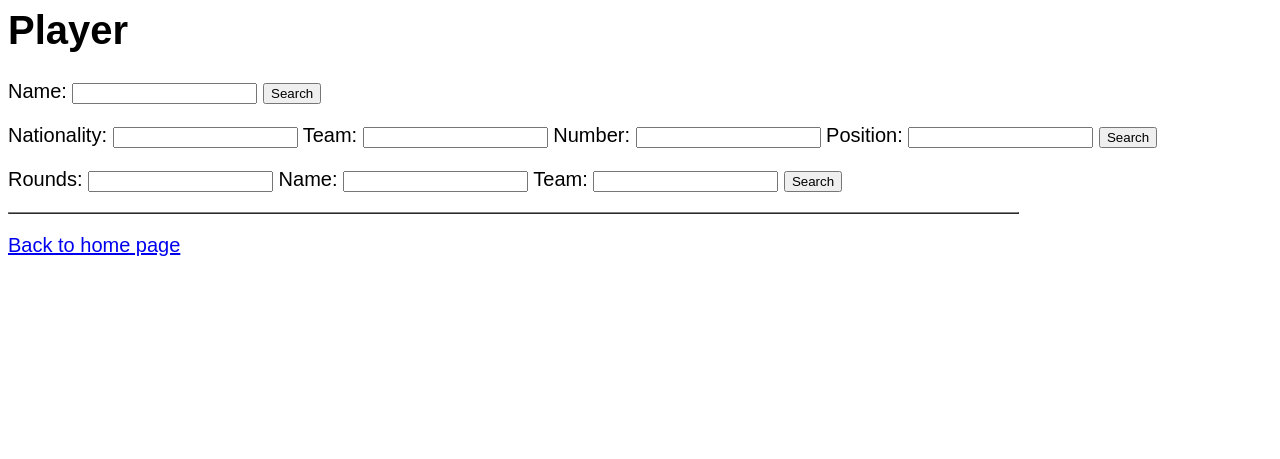
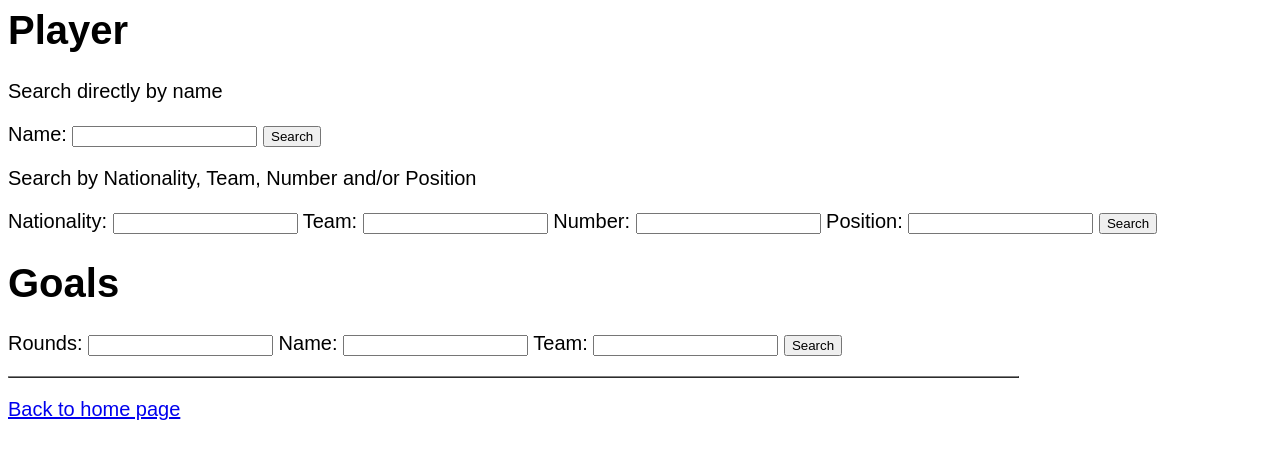
Before and after one commit to pepechu/w4111-proj1, a Flask app: page /player in a window 1280 px wide. Shown: the top 459 px of the page. Run offline with Flask 2, Linux system fonts and the light colour scheme; parts of the project's set-up code (start-up, migrations or seed data) failed here and were passed over.

Commit message:
submission files

```diff
--- a/server.py
+++ b/server.py
@@ -35,7 +35,7 @@ app = Flask(__name__, template_folder=tmpl_dir)
 #
 #     DATABASEURI = "postgresql://gravano:foobar@w4111a.eastus.cloudapp.azure.com/proj1part2"
 #
-DATABASEURI = "postgresql://xxxx@w4111vm.eastus.cloudapp.azure.com/w4111"
+DATABASEURI = "postgresql://zw2364:6005@w4111vm.eastus.cloudapp.azure.com/w4111"
 
 
 #
@@ -277,8 +277,12 @@ def goal():
     cursor = g.conn.execute("SELECT m.numberofgames, tmp.tid, tmp.name, tmp.time, tmp.isowngoal, tmp.ispenalty FROM (goal g join player p on g.pkey=p.pkey) tmp join match m on tmp.matchid=m.matchid WHERE m.numberofgames = %s " % (rounds))
   elif rounds != '' and team != '' and name == '':
     cursor = g.conn.execute("SELECT m.numberofgames, tmp.tid, tmp.name, tmp.time, tmp.isowngoal, tmp.ispenalty FROM (goal g join player p on g.pkey=p.pkey) tmp join match m on tmp.matchid=m.matchid WHERE tmp.tid = '%s' and m.numberofgames = %s and (m.home = '%s' or m.away = '%s') " % (team,rounds,team,team))
+  elif rounds =='' and team !='' and name == '':
+    cursor = g.conn.execute("SELECT m.numberofgames, tmp.tid, tmp.name, tmp.time, tmp.isowngoal, tmp.ispenalty FROM (goal g join player p on g.pkey=p.pkey) tmp join match m on tmp.matchid=m.matchid WHERE tmp.tid = '%s' and (m.home = '%s' or m.away = '%s') " % (team,team,team))
   elif rounds != '' and team == '' and name != '':
     cursor = g.conn.execute("SELECT m.numberofgames, tmp.tid, tmp.name, tmp.time, tmp.isowngoal, tmp.ispenalty FROM (goal g join player p on g.pkey=p.pkey) tmp join match m on tmp.matchid=m.matchid WHERE tmp.name = '%s' and m.numberofgames = %s" % (name,rounds))
+  elif rounds != '' and team != '' and name != '':
+    cursor = g.conn.execute("SELECT m.numberofgames, tmp.tid, tmp.name, tmp.time, tmp.isowngoal, tmp.ispenalty FROM (goal g join player p on g.pkey=p.pkey) tmp join match m on tmp.matchid=m.matchid WHERE tmp.name = '%s' and tmp.tid = '%s' and m.numberofgames = %s and (m.home = '%s' or m.away = '%s') " % (name,team,rounds,team,team))
   elif rounds == '' and team == '' and name != '':
     cursor = g.conn.execute("SELECT m.numberofgames, tmp.tid, tmp.name, tmp.time, tmp.isowngoal, tmp.ispenalty FROM (goal g join player p on g.pkey=p.pkey) tmp join match m on tmp.matchid=m.matchid WHERE tmp.name = '%s'" % (name))
   else:
--- a/templates/index.html
+++ b/templates/index.html
@@ -17,7 +17,7 @@
 <p><a href="topscorer">Top scorer of LaLiga</a></p>
 <p><a href="match">Search for matches</a></p>
 <p><a href="team">Search for team</a></p>
-<p><a href="player">Player</a></p>
+<p><a href="player">Player and Goals</a></p>
 
 </body>
 
--- a/templates/player.html
+++ b/templates/player.html
@@ -9,12 +9,13 @@
 
 <body>
   <h1>Player</h1>
-
+<p> Search directly by name</p>
 <form method="POST" action="/player_name">
 <p> Name:          <input type="text" name="Name">
                    <input type="submit" value="Search"></p>
 </form>
 
+<p> Search by Nationality, Team, Number and/or Position</p>
 <form method="POST" action="/player_information">
 <p> Nationality:   <input type="text" name="Nationality">
     Team:          <input type="text" name = "Team">
@@ -23,6 +24,7 @@
                    <input type="submit" value="Search"></p>
 </form>
 
+<h1>Goals</h1>
 <form method="POST" action="/goal">
 <p> Rounds:        <input type="text" name="Rounds">
     Name:          <input type="text" name="Name">
```
Also changed, not shown: 1 other file.
